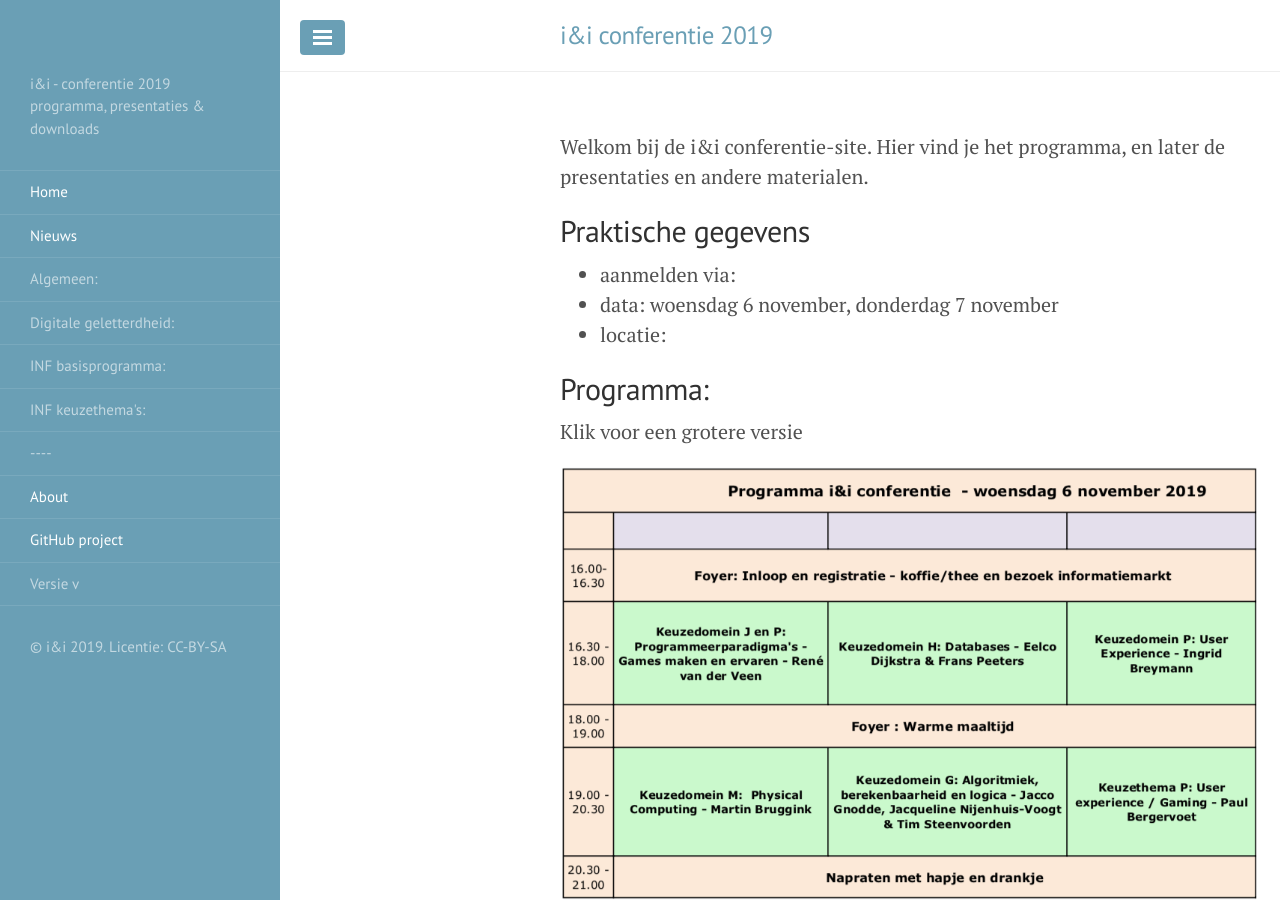
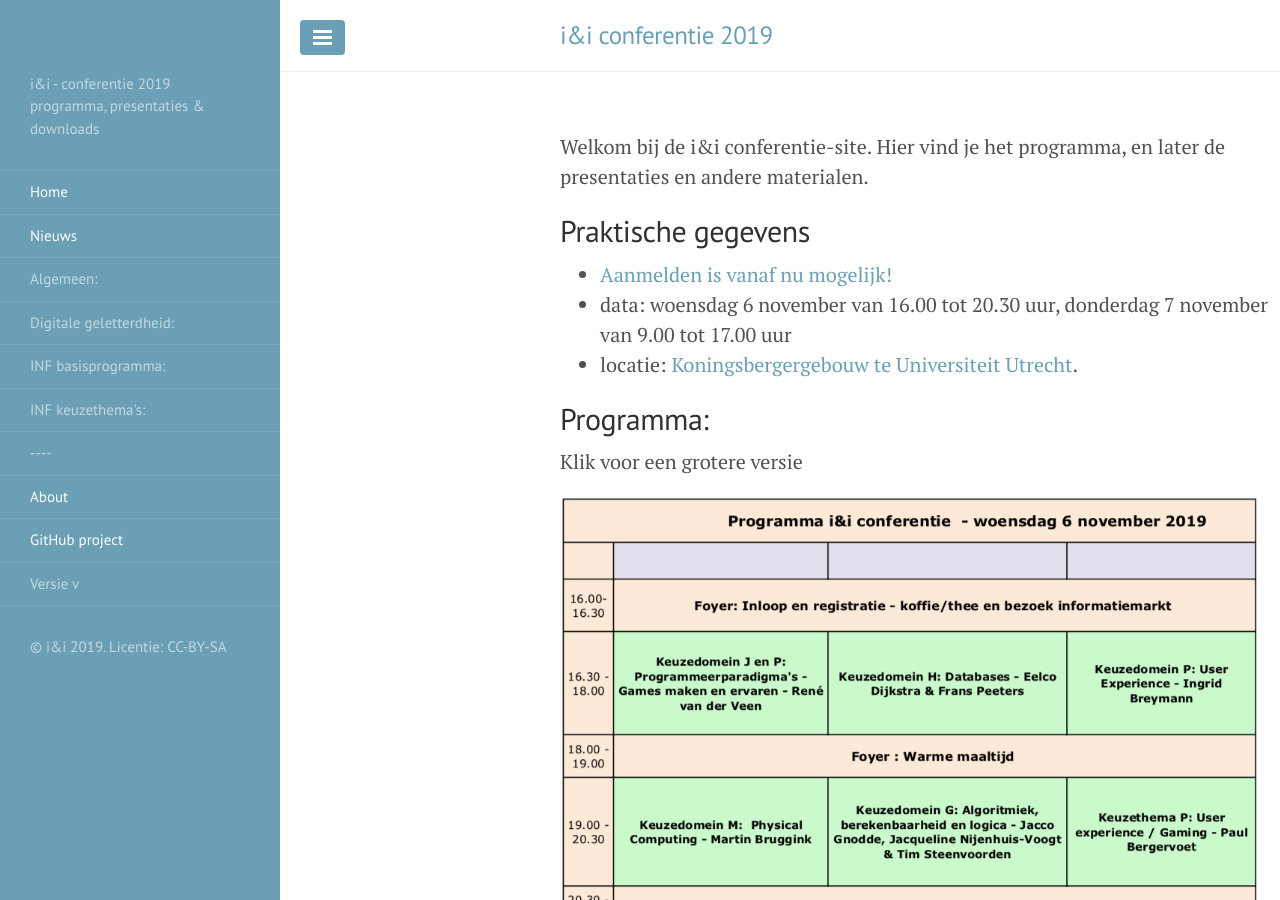
Before and after one commit to ieni/ieni2019, a Jekyll site: the page built from index.md, in a window 1280 px wide and 900 px high. Built offline with Jekyll 4.4.1, drawn with Linux system fonts in a browser that asks for light colours.

Commit message:
aanmeldgegevens toegevoegd

```diff
--- a/index.md
+++ b/index.md
@@ -10,9 +10,9 @@ Hier vind je het programma, en later de presentaties en andere materialen.
 
 ## Praktische gegevens
 
-* aanmelden via:
-* data: woensdag 6 november, donderdag 7 november
-* locatie:
+* [Aanmelden is vanaf nu mogelijk!](https://www.smink-registratie.nl/ieni/)
+* data: woensdag 6 november van 16.00 tot 20.30 uur, donderdag 7 november van 9.00 tot 17.00 uur
+* locatie: [Koningsbergergebouw te Universiteit Utrecht](https://goo.gl/maps/7CdkZcuYwsL2).
 
 ## Programma:
 
```
